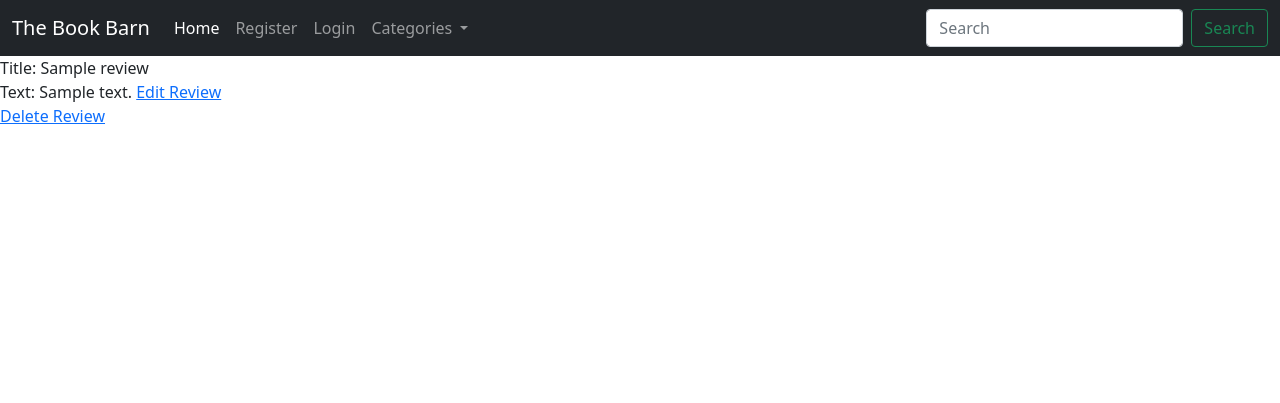
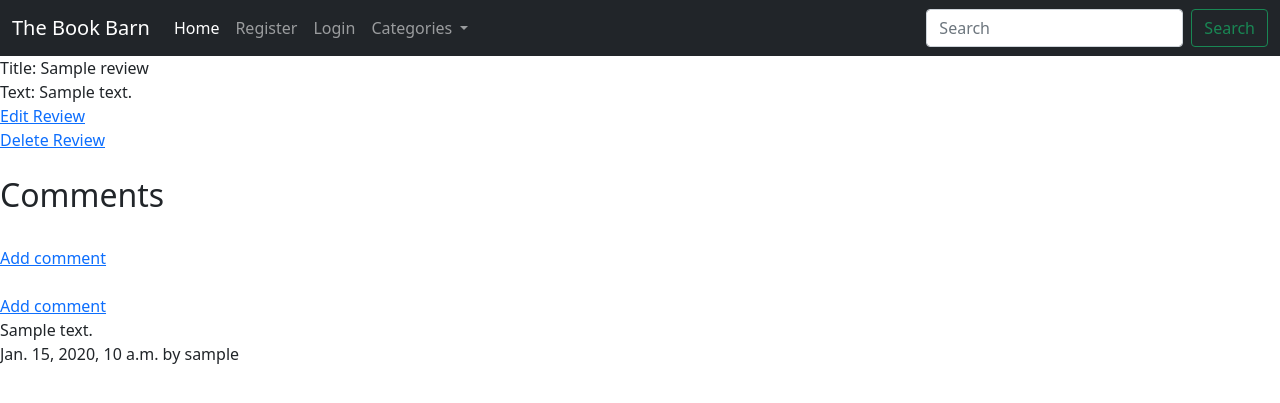
Before and after one commit to neil314159/portfolio-project-4, a Django app: a page that uses templates/review_detail.html in a window 1280 px wide. Shown: the top 403 px of the page. Run offline with Django 3.2, Linux system fonts and the light colour scheme; tables that the repository leaves empty hold one stand-in row (values such as "Sample post").

Commit message:
Add comment functionality to review page, automatically assign author adn post to comment model

```diff
--- a/reviews/models.py
+++ b/reviews/models.py
@@ -48,7 +48,7 @@ class Comment(models.Model):
     review = models.ForeignKey(Review, on_delete=models.CASCADE,
                              related_name="comments")
     author = models.ForeignKey(
-        User, on_delete=models.CASCADE, related_name="author"
+        User, on_delete=models.CASCADE, related_name="commentauthor"
     )
 
     comment_text = models.TextField()
--- a/reviews/urls.py
+++ b/reviews/urls.py
@@ -9,6 +9,7 @@ urlpatterns = [
     path('<slug:slug>/edit/', views.ReviewUpdateView.as_view(), name="review_edit"),
     path('<slug:slug>/delete/', views.ReviewDeleteView.as_view(), name="review_delete"),
     path('add/', views.ReviewCreateView.as_view(), name='publish_review'),
+    path('<slug:slug>/addcomment/', views.CommentCreateView.as_view(), name='add_comment'),
     path('<slug:slug>/', views.ReviewDetail.as_view(), name='review_detail'),
 
 ]
--- a/reviews/views.py
+++ b/reviews/views.py
@@ -106,3 +106,17 @@ class UserDeleteView(LoginRequiredMixin, UserPassesTestMixin, generic.DeleteView
         obj = self.get_object()
         return obj.id == self.request.user.id
         # return obj.author == self.request.user
+
+
+class CommentCreateView(LoginRequiredMixin, generic.CreateView):
+    model = Comment
+    fields = ['comment_text', ]
+    template_name = "add_comment.html"
+    success_url = '/'
+
+    def form_valid(self, form):
+        form.instance.author = self.request.user
+        queryset = Review.objects.all()
+        tempreview = get_object_or_404(queryset, slug=self.kwargs['slug'])
+        form.instance.review = tempreview
+        return super().form_valid(form)
--- a/templates/review_detail.html
+++ b/templates/review_detail.html
@@ -4,10 +4,26 @@
 Title: {{review.title}}
     <br class="">
 Text: {{ review.review_text }}
-
+               <br>
 <a href="{% url 'review_edit' review.slug %}">Edit Review</a>
 <br>
 <a href="{% url 'review_delete' review.slug %}">Delete Review</a>
 
-
+<br>
+<br>
+<h2>Comments</h2>
+<br>
+<a href="{%url 'add_comment' review.slug %}">Add comment</a><br>
+<br>
+{%if not review.comments.all %}
+    No comments . .
+{%else%}
+    <a href="{%url 'add_comment' review.slug %}">Add comment</a><br>
+    {% for comment in review.comments.all %}
+        {{ comment.comment_text }}
+        <br>
+        {{ comment.published_on }} by {{ comment.author}}
+        <br>
+    {% endfor %}
+{%endif%}
 {% endblock content %}
```
Also changed, not shown: templates/add_comment.html (added, +12 -0 lines), reviews/migrations/0004_alter_comment_author.py (added).
